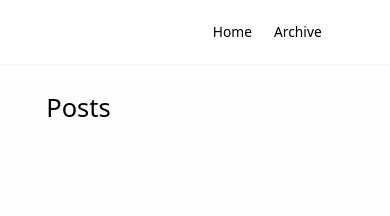
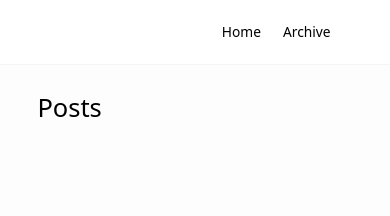
Before and after one commit to tkt3/contrast, a Jekyll site: the page built from archive.md, in a window 390 px wide. Shown: the top 216 px of the page. Built offline with Jekyll 4.4.1, drawn with Linux system fonts in a browser that asks for light colours.

Commit message:
body margin mobile

```diff
--- a/assets/default.sass
+++ b/assets/default.sass
@@ -9,7 +9,7 @@ $link-color: #68f
 @import anchor
 
 body > header, article, body > footer
-  padding: 1.5em calc(26% - 4em)
+  padding: 1.5em calc(26% - 4rem)
 
 body > footer
   color: reduce(100)
--- a/assets/minimal.sass
+++ b/assets/minimal.sass
@@ -2,7 +2,7 @@
 ---
 
 body
-  margin: 0 calc(26% - 4em)
+  margin: 0 calc(26% - 4rem)
 
 body > header, article, body > footer
   padding: 1.5em 0
```
